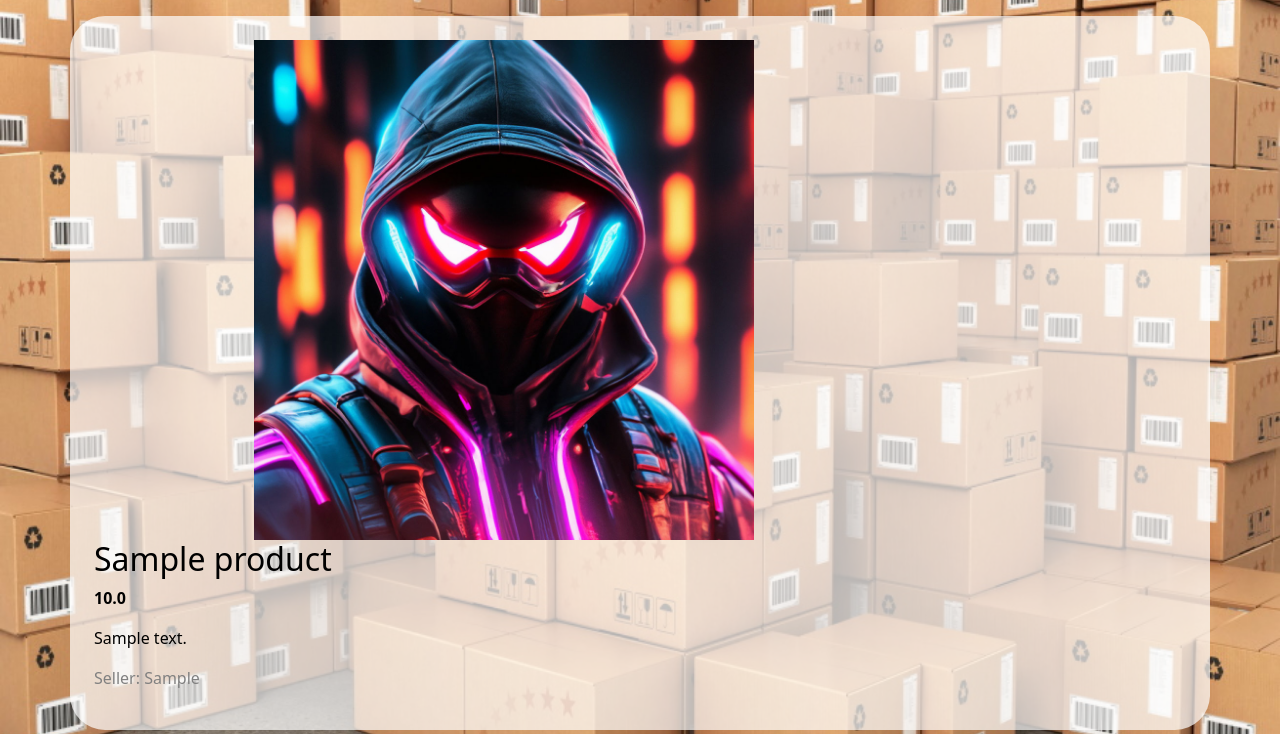
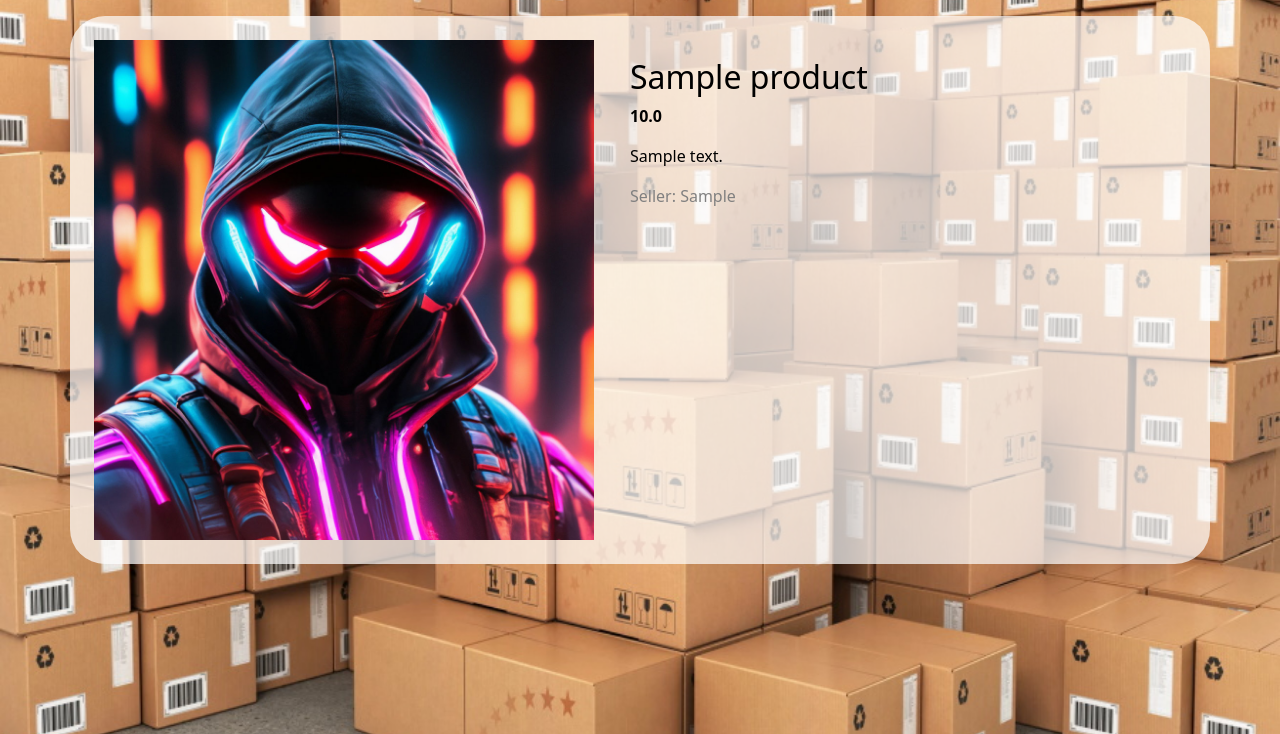
Before and after one commit to UnD0T/TeamProject, a Flask app: page /products/1 in a window 1280 px wide. Shown: the part 66-800 px from the top of the page. Run offline with Flask 3, Linux system fonts and the light colour scheme; tables that the repository leaves empty hold one stand-in row (values such as "Sample post").

Commit message:
style product detail

```diff
--- a/app/routes.py
+++ b/app/routes.py
@@ -13,7 +13,7 @@ from .decorators import admin_required
 @app.route('/')
 def home():
     # products = db.session.scalars(sa.select(Products))
-    products = db.paginate(sa.select(Products), per_page=3)
+    products = db.paginate(sa.select(Products), per_page=6)
     return render_template('index.html', products=products)
 
 
--- /dev/null
+++ b/app/static/style/product_detail.css
@@ -0,0 +1,9 @@
+.my-container {
+    display: flex;
+}
+
+
+.product-info {
+    margin: 18px;
+    margin-left: 36px;
+}
--- a/app/static/style/style.css
+++ b/app/static/style/style.css
@@ -59,7 +59,7 @@ a {
     left: 50%;
     transform: translate(-50%, -50%);
     /* border: 5px solid #fff; */
-    width: 800px;
+    width: 1500px;
 }
 
 
--- a/app/templates/product_detail.html
+++ b/app/templates/product_detail.html
@@ -1,21 +1,24 @@
 {% extends 'base.html' %}
 
 {% block style %}
-<link rel="stylesheet" href="{{ url_for('static', filename='/style/style.css') }}">
+<link rel="stylesheet" href="{{ url_for('static', filename='style/style.css') }}">
+<link rel="stylesheet" href="{{ url_for('static', filename='style/product_detail.css') }}">
 {% endblock %}
 
 {% block content %}
 
-<div class="container w-35 mt-3" style="background-color: rgba(255, 255, 255, 0.7); border-radius:35px; color: black;" >
+<div class="container w-35 mt-3 my-container" style="background-color: rgba(255, 255, 255, 0.7); border-radius:35px; color: black;" >
     <!-- <img src="{{ product.photo }}" alt="product image" class="product-image"> -->
 
-    <img src="/static/uploads/ava.jpg" id="product-image" alt="" class="w-75 product-image">
-    <h2>{{ product.title }}</h2>
-    <p><strong>{{ product.price }}</strong></p>
-    <p>{{ product.description }}</p>
-    <p style="color: grey;">Seller: {{ product.seller }}</p>
+    <img src="/static/uploads/ava.jpg" id="product-image" alt="" class="product-image">
+    <div class="product-info">
+        <h2>{{ product.title }}</h2>
+        <p><strong>{{ product.price }}</strong></p>
+        <p>{{ product.description }}</p>
+        <p style="color: grey;">Seller: {{ product.seller }}</p>
+    </div>
 
-    <div class="pop-up" id="pop-up" style="display: none;">
+    <div class="pop-up" id="pop-up">
         <span class="pop-up-span"> &times; </span>
         <img src="/static/uploads/ava.jpg" alt="hgvhg">
     </div>
```
Also changed, not shown: teamproject.db.
